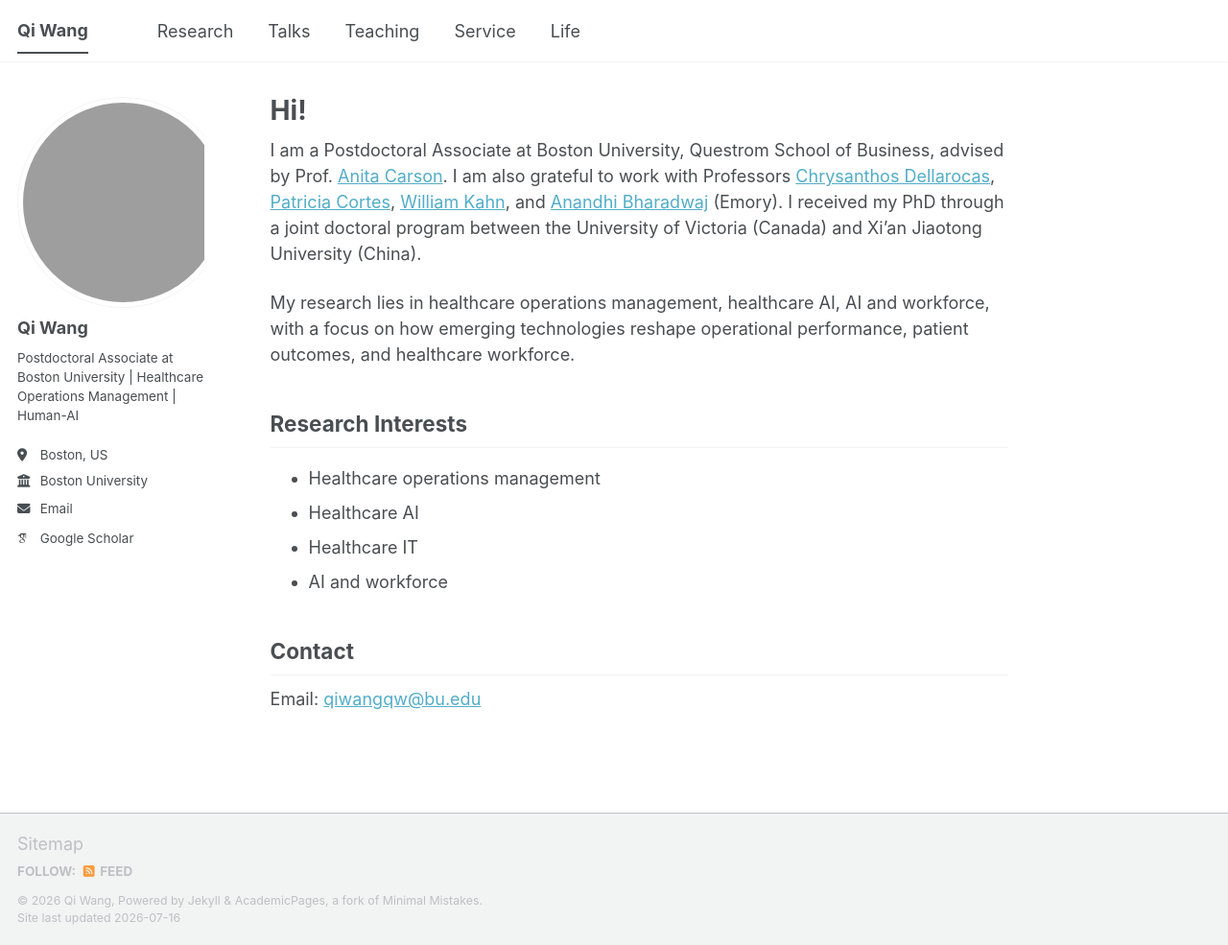
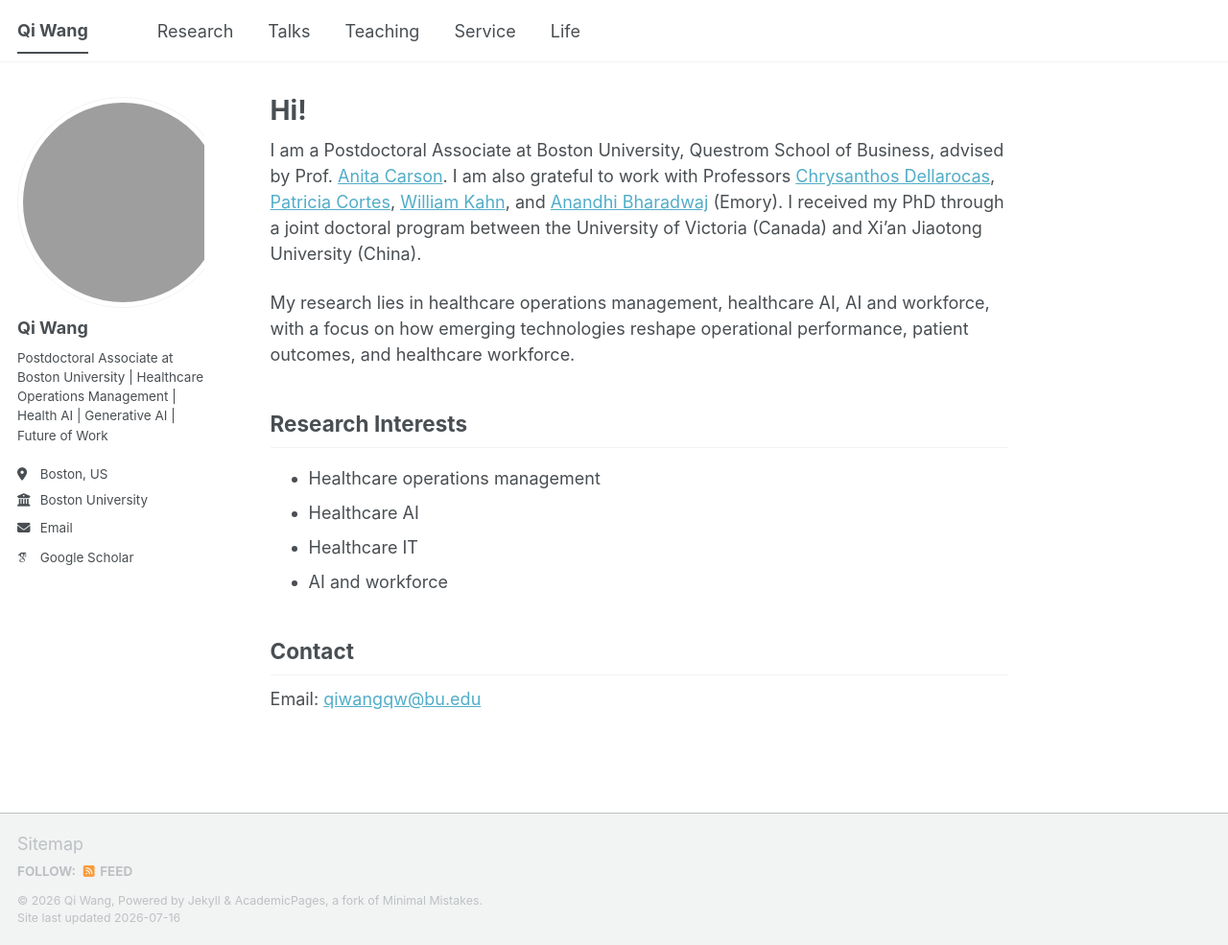
Before and after one commit to qiwang-katherine/qiwang-katherine.github.io, a Jekyll site: the page built from _pages/about.md, in a window 1280 px wide and 985 px high. Shown: the whole window at 96% size. Built offline with Jekyll 4.4.1, drawn with Linux system fonts in a browser that asks for light colours; some web fonts are replaced; a script bundle is joined from its source files by our own code; library files that are not in the unit come from our copies.

Commit message:
_config.yml

```diff
--- a/_config.yml
+++ b/_config.yml
@@ -14,7 +14,7 @@
   avatar           : "profile.png"
   name             : "Qi Wang"
   pronouns         :
-  bio              : "Postdoctoral Associate at Boston University | Healthcare Operations Management | Human-AI"
+  bio              : "Postdoctoral Associate at Boston University | Healthcare Operations Management | Health AI | Generative AI | Future of Work"
   location         : "Boston, US"
   employer         : "Boston University"
   uri              :
```
